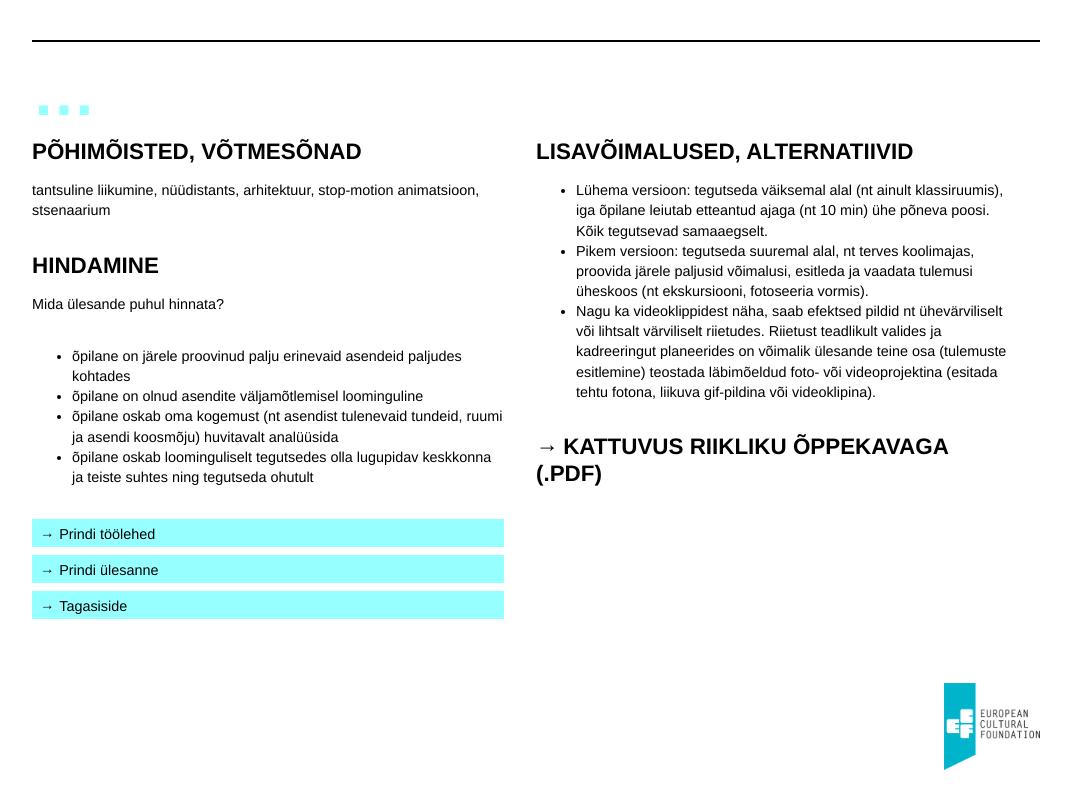
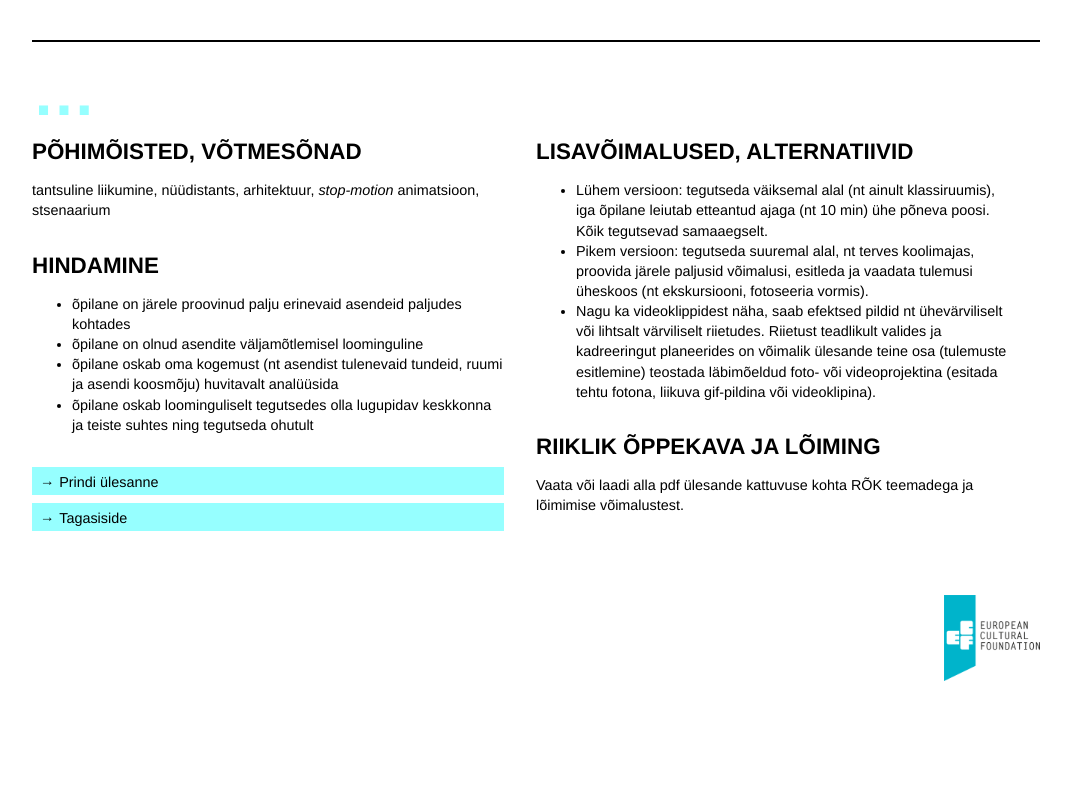
Before and after one commit to ruumiharidus/ruumiharidus.github.io, a Jekyll site: the page built from _posts/2015-11-25-kooliruum-on-kooliroom.md, in a window 1280 px wide and 900 px high, scrolled down 3473 px, cut to the strip 78-887 px from the top of the window. Shown: the whole strip, without its empty margins (104-1175 px from the left). Built offline with Jekyll 4.4.1, drawn with Linux system fonts in a browser that asks for light colours; nearby versions of some CDN libraries; after the commit the page ends 4334 px from its top, so only the background shows below that.

Commit message:
Updated 2015-11-25-kooliruum-on-kooliroom.md

```diff
--- a/_posts/2015-11-25-kooliruum-on-kooliroom.md
+++ b/_posts/2015-11-25-kooliruum-on-kooliroom.md
@@ -70,17 +70,15 @@ Fotodest gifi tegemiseks on mitmeid netipõhiseid tasuta tööriistu (otsingu
 ### ...
 
 #### Põhimõisted, võtmesõnad
-tantsuline liikumine, nüüdistants, arhitektuur, stop-motion animatsioon, stsenaarium
+tantsuline liikumine, nüüdistants, arhitektuur, *stop-motion* animatsioon, stsenaarium
 
 #### Hindamine
-Mida ülesande puhul hinnata?
 
 + õpilane on järele proovinud palju erinevaid asendeid paljudes kohtades
 + õpilane on olnud asendite väljamõtlemisel loominguline
 + õpilane oskab oma kogemust (nt asendist tulenevaid tundeid, ruumi ja asendi koosmõju) huvitavalt analüüsida
 + õpilane oskab loominguliselt tegutsedes olla lugupidav keskkonna ja teiste suhtes ning tegutseda ohutult
 
-[Prindi töölehed]({{ site.baseurl }}/assets/documents/hello.pdf)
 [Prindi ülesanne](){:class='do-print'}
 [Tagasiside]({{ site.baseurl }}/assets/documents/hello.pdf)
 </section>
@@ -90,9 +88,11 @@ Mida ülesande puhul hinnata?
 ### ...
 
 #### Lisavõimalused, alternatiivid
-+ Lühema versioon: tegutseda väiksemal alal (nt ainult klassiruumis), iga õpilane leiutab etteantud ajaga (nt 10 min) ühe põneva poosi. Kõik tegutsevad samaaegselt.
++ Lühem versioon: tegutseda väiksemal alal (nt ainult klassiruumis), iga õpilane leiutab etteantud ajaga (nt 10 min) ühe põneva poosi. Kõik tegutsevad samaaegselt.
 + Pikem versioon: tegutseda suuremal alal, nt terves koolimajas, proovida järele paljusid võimalusi, esitleda ja vaadata tulemusi üheskoos (nt ekskursiooni, fotoseeria vormis).
 + Nagu ka videoklippidest näha, saab efektsed pildid nt ühevärviliselt või lihtsalt värviliselt riietudes. Riietust teadlikult valides ja kadreeringut planeerides on võimalik ülesande teine osa (tulemuste esitlemine) teostada läbimõeldud foto- või videoprojektina (esitada tehtu fotona, liikuva gif-pildina või videoklipina).
 
-[Kattuvus riikliku õppekavaga (.pdf)]({{ site.baseurl }}/assets/documents/hello.pdf){:class='national-pdf'}
+#### Riiklik õppekava ja lõiming
+Vaata või laadi alla pdf ülesande kattuvuse kohta RÕK teemadega ja lõimimise võimalustest.
+
 </section>
```
